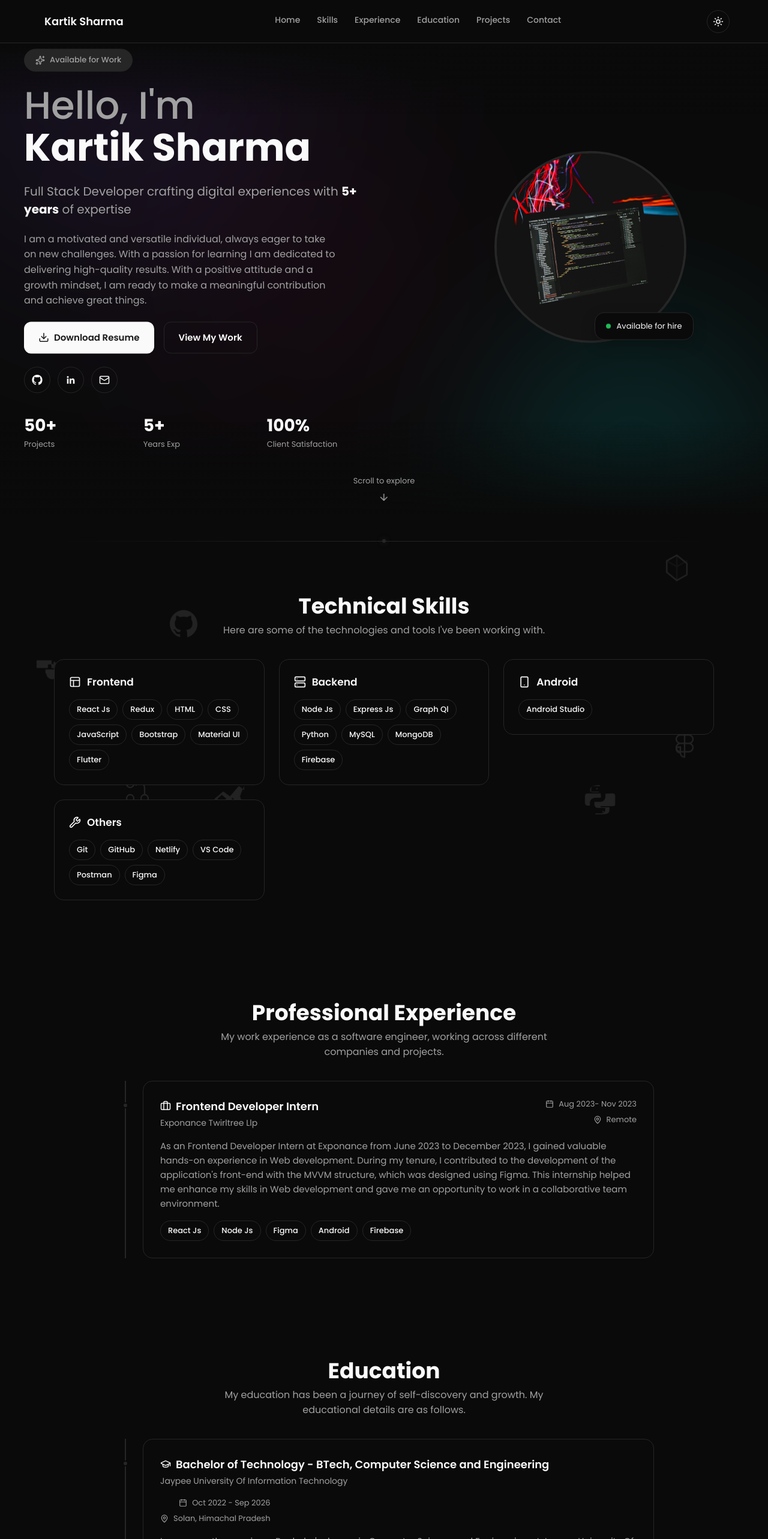
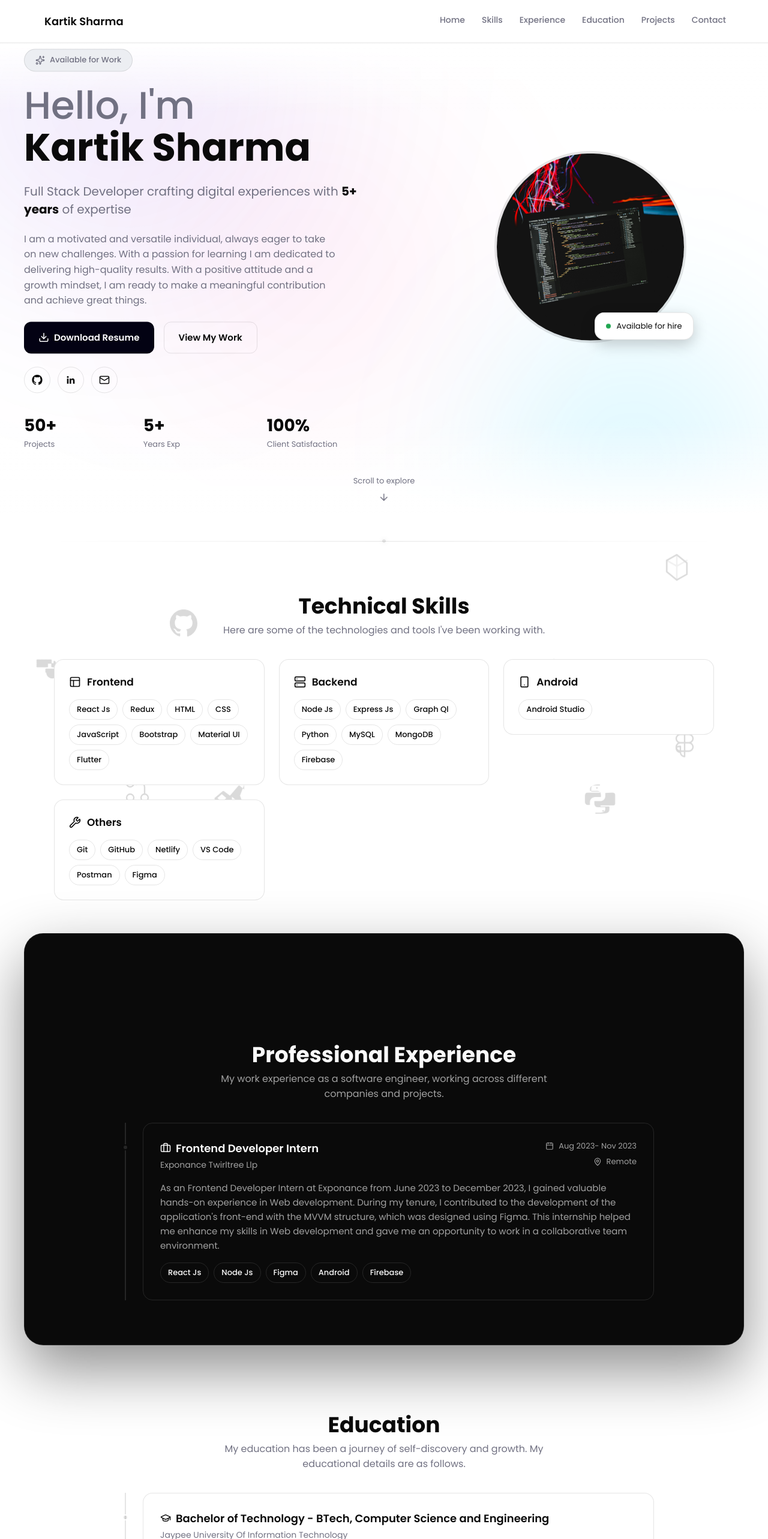
Before and after one commit to dev-kartikSpace/Portfolio, a React (Create React App) app: page / in a window 1280 px wide. Shown: the top 2566 px of the page at 60% size. Built offline with nearby package versions, Linux system fonts and the light colour scheme.

Commit message:
fix Professional Experience zection

```diff
--- a/src/App.js
+++ b/src/App.js
@@ -1,5 +1,4 @@
 import { ThemeProvider } from "styled-components";
-import { useState } from "react";
 import { darkTheme, lightTheme } from './utils/Themes.js'
 import Navbar from "./components/Navbar";
 import './App.css';
@@ -20,15 +19,16 @@ const Body = styled.div`
 `
 
 function App() {
-  const [darkMode, setDarkMode] = useState(true);
   return (
-    <ThemeProvider theme={darkMode ? darkTheme : lightTheme}>
+    <ThemeProvider theme={lightTheme}>
       <Router>
-        <Navbar darkMode={darkMode} toggleTheme={() => setDarkMode((d) => !d)} />
+        <Navbar />
         <Body>
           <HeroSection />
           <Skills />
-          <Experience />
+          <ThemeProvider theme={darkTheme}>
+            <Experience />
+          </ThemeProvider>
           <Education />
           <Projects />
           <Contact />
--- a/src/components/Experience/index.js
+++ b/src/components/Experience/index.js
@@ -1,5 +1,6 @@
-import React from 'react'
+import React, { useRef } from 'react'
 import styled from 'styled-components'
+import { motion, useScroll, useTransform, useSpring } from 'framer-motion'
 import ExperienceCard from '../Cards/ExperienceCard';
 import { experiences } from '../../data/constants';
 import Reveal from '../common/Reveal';
@@ -8,14 +9,41 @@ const Container = styled.div`
     display: flex;
     flex-direction: column;
     align-items: center;
-    padding: 80px 24px;
+    padding: 150px 24px 100px 24px;
+    position: relative;
+    overflow: visible;
+    z-index: 1;
 
     @media (max-width: 768px) {
-        padding: 56px 16px;
+        padding: 100px 16px 60px 16px;
+    }
+`;
+
+const DarkBackgroundLayer = styled(motion.div)`
+    position: absolute;
+    top: 0;
+    left: 2%;
+    right: 2%;
+    bottom: 0;
+    max-width: 1200px;
+    margin: 0 auto;
+    background: ${({ theme }) => theme.bg};
+    border-radius: 32px;
+    border: 1px solid rgba(255, 255, 255, 0.08);
+    box-shadow: 0 40px 100px rgba(0, 0, 0, 0.45);
+    z-index: 0;
+    pointer-events: none;
+
+    @media (max-width: 768px) {
+        left: 8px;
+        right: 8px;
+        border-radius: 20px;
     }
 `;
 
 const Wrapper = styled.div`
+    position: relative;
+    z-index: 1;
     width: 100%;
     max-width: 1000px;
     display: flex;
@@ -58,8 +86,23 @@ const CardStack = styled.div`
 `;
 
 const Experience = () => {
+    const containerRef = useRef(null);
+    const { scrollYProgress } = useScroll({
+        target: containerRef,
+        offset: ['start end', 'end start']
+    });
+    const smoothProgress = useSpring(scrollYProgress, {
+        stiffness: 35,
+        damping: 20,
+        restDelta: 0.001
+    });
+
+    // Reverse drift: shift down on entry, slide up on scroll down
+    const bgY = useTransform(smoothProgress, [0, 1], [80, -80]);
+
     return (
-        <Container id="experience">
+        <Container id="experience" ref={containerRef}>
+            <DarkBackgroundLayer style={{ y: bgY }} />
             <Wrapper>
                 <Reveal>
                     <Title>Professional Experience</Title>
--- a/src/components/Navbar/index.js
+++ b/src/components/Navbar/index.js
@@ -1,6 +1,6 @@
 import React from 'react'
-import { Nav, NavLink, NavbarContainer, Span, NavLogo, NavItems, ButtonContainer, MobileIcon, MobileMenu, MobileLink, ThemeToggleButton, MobileMenuButtonWrapper } from './NavbarStyledComponent'
-import { Menu, X, Sun, Moon } from 'lucide-react'
+import { Nav, NavLink, NavbarContainer, Span, NavLogo, NavItems, ButtonContainer, MobileIcon, MobileMenu, MobileLink, MobileMenuButtonWrapper } from './NavbarStyledComponent'
+import { Menu, X } from 'lucide-react'
 import { Bio } from '../../data/constants'
 
 const navItems = [
@@ -12,7 +12,7 @@ const navItems = [
   { label: 'Contact', href: '#contact' },
 ]
 
-const Navbar = ({ darkMode, toggleTheme }) => {
+const Navbar = () => {
   const [isOpen, setIsOpen] = React.useState(false)
   return (
     <Nav>
@@ -25,25 +25,7 @@ const Navbar = ({ darkMode, toggleTheme }) => {
             <NavLink key={item.label} href={item.href}>{item.label}</NavLink>
           ))}
         </NavItems>
-        <ButtonContainer>
-          <ThemeToggleButton
-            whileHover={{ scale: 1.05 }}
-            whileTap={{ scale: 0.95 }}
-            onClick={toggleTheme}
-            aria-label="Toggle theme"
-          >
-            {darkMode ? <Sun size={18} /> : <Moon size={18} />}
-          </ThemeToggleButton>
-        </ButtonContainer>
         <MobileIcon>
-          <ThemeToggleButton
-            whileHover={{ scale: 1.05 }}
-            whileTap={{ scale: 0.95 }}
-            onClick={toggleTheme}
-            aria-label="Toggle theme"
-          >
-            {darkMode ? <Sun size={18} /> : <Moon size={18} />}
-          </ThemeToggleButton>
           <MobileMenuButtonWrapper onClick={() => setIsOpen(!isOpen)} aria-label="Toggle menu">
             {isOpen ? <X size={24} /> : <Menu size={24} />}
           </MobileMenuButtonWrapper>
```
